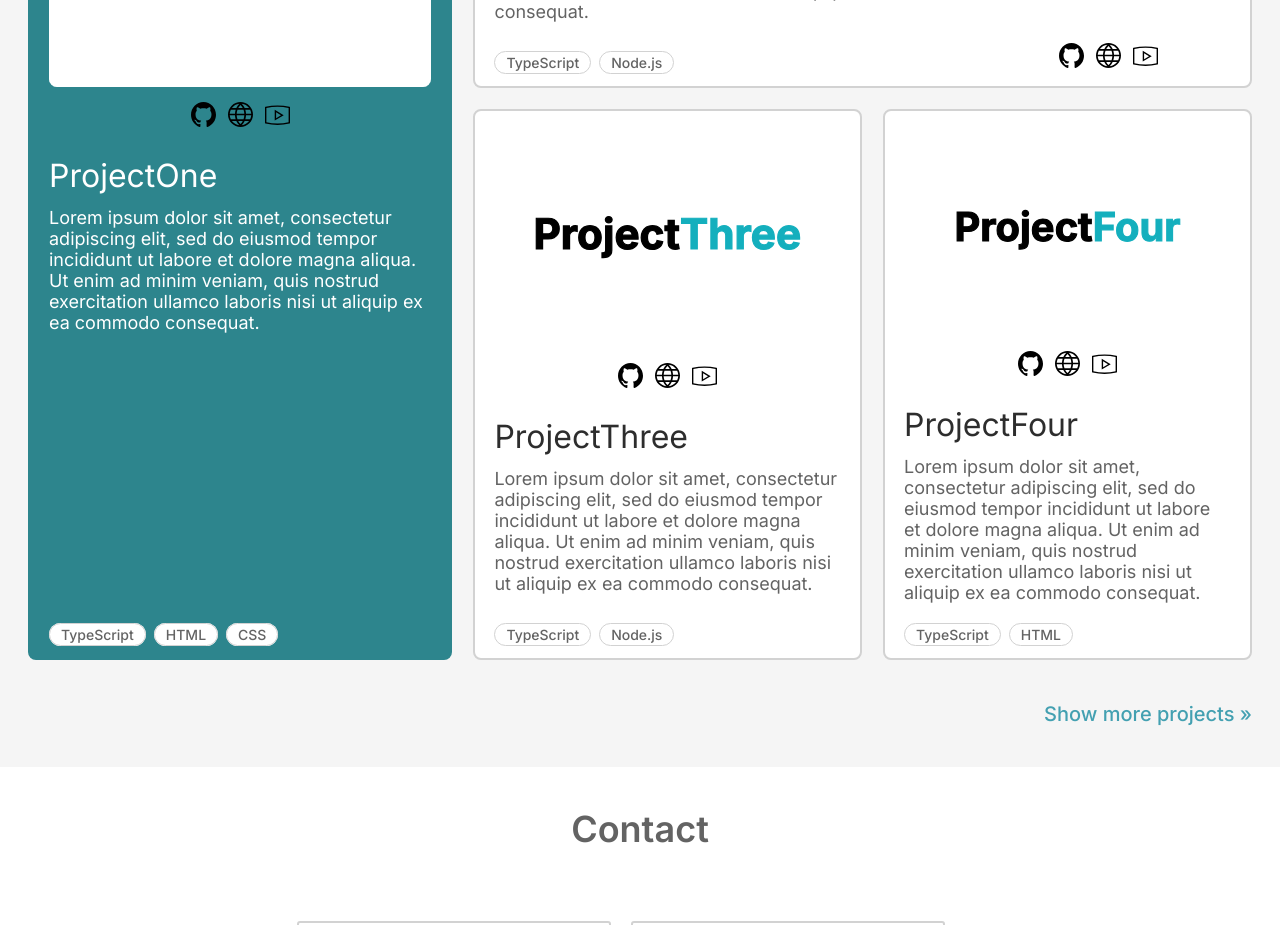
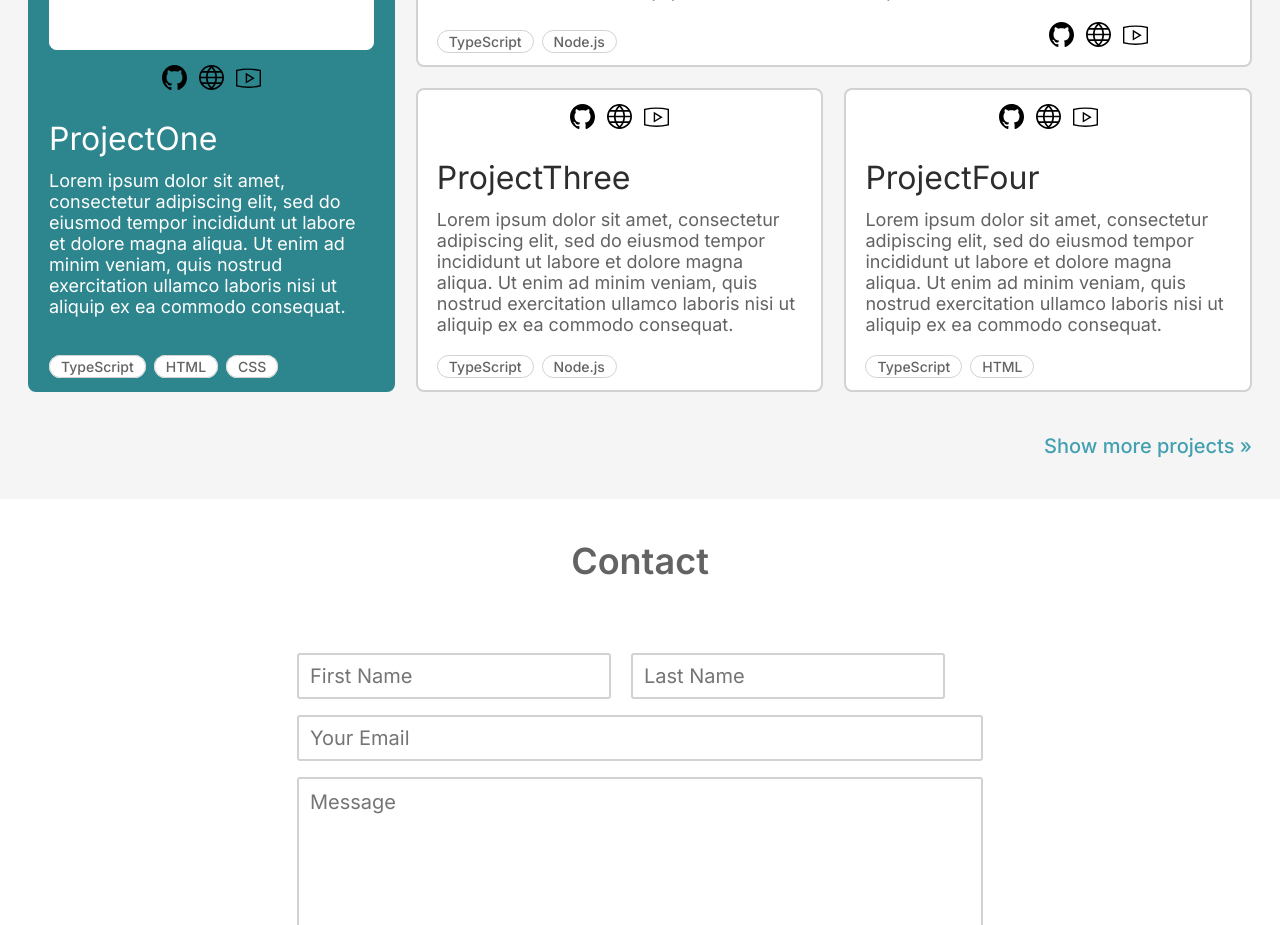
Before and after one commit to 4ndrs/portfolio-projekt, a Next.js app: page / in a window 1280 px wide. Shown: the part 1640-2565 px from the top of the page. Built offline with nearby package versions, Linux system fonts and the light colour scheme.

Commit message:
Disable images for project three & four and adjust layout

```diff
--- a/components/Projects.module.css
+++ b/components/Projects.module.css
@@ -40,6 +40,8 @@
   grid-template-areas:
     "one two two"
     "one three four";
+
+  grid-template-columns: 0.9fr 1fr 1fr;
 }
 
 @media (max-width: 1055px) {
--- a/components/Projects.tsx
+++ b/components/Projects.tsx
@@ -43,12 +43,14 @@ const Projects = ({ projects }: Props) => {
             className={styles.two}
           />
           <ProjectCard
-            layout={mediumScreen ? "sdraiato" : "normal"}
+            noImage
+            layout="normal"
             project={projectThree}
             className={styles.three}
           />
           <ProjectCard
-            layout={mediumScreen ? "sdraiato" : "normal"}
+            noImage
+            layout="normal"
             project={projectFour}
             className={styles.four}
           />
```
